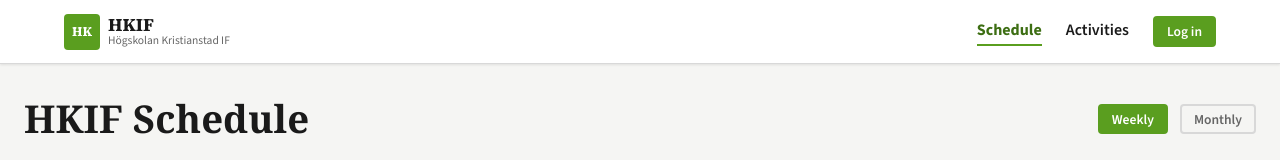
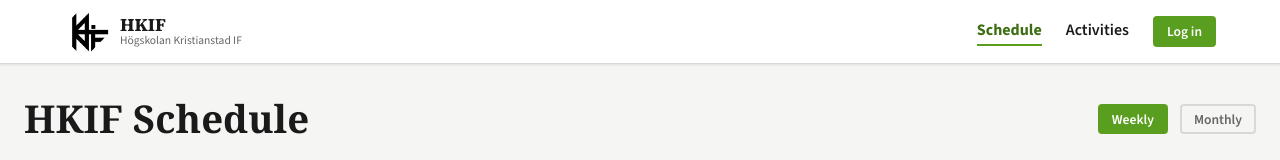
Before and after one commit to jasminerezai/hkif-web, a React (Vite) app in the folder client/: page / in a window 1280 px wide. Shown: the top 160 px of the page. Built offline with nearby package versions, Linux system fonts and the light colour scheme; no server answers.

Commit message:
added HKIF logo

```diff
--- a/client/src/components/Navbar.jsx
+++ b/client/src/components/Navbar.jsx
@@ -72,12 +72,12 @@ export default function Navbar() {
           {/* Clicking the brand always goes to home and closes
               the mobile menu if it's open */}
 
-          {/* Green square logo box */}
-          <div style={S.logoBox}>
-            <span style={S.logoLetters}>HK</span>
-          </div>
+          <img
+            src="/logo.jpg"
+            alt="HKIF logo"
+            style={S.logo}
+          />
 
-          {/* Text next to the logo */}
           <div>
             <span style={S.brandName}>HKIF</span>
             <span style={S.brandSub}>Högskolan Kristianstad IF</span>
@@ -221,40 +221,26 @@ const S = {
     // when the nav links take up a lot of space
   },
 
-  logoBox: {
-    width:          36,
-    height:         36,
-    borderRadius:   'var(--radius-sm)',
-    background:     'var(--color-primary)',
-    display:        'flex',
-    alignItems:     'center',
-    justifyContent: 'center',
-    flexShrink:     0,
-  },
+  logo: {
+    height: 48,
+    width: 'auto',
+    objectFit: 'contain',
+    flexShrink: 0,
+    },
 
-  logoLetters: {
-    color:      '#ffffff',
+  brandName: {
+    display: 'block',
     fontFamily: 'var(--font-serif)',
     fontWeight: 700,
-    fontSize:   '13px',
-    lineHeight: 1,
-  },
-
-  brandName: {
-    display:    'block',
-    // display: block makes the <span> stack vertically
-    // instead of sitting inline with brandSub
-    fontFamily: 'var(--font-serif)',
-    fontWeight: 700,
-    fontSize:   'var(--text-lg)',
-    color:      'var(--color-text)',
+    fontSize: 'var(--text-lg)',
+    color: 'var(--color-text)',
     lineHeight: 1.1,
   },
 
   brandSub: {
-    display:    'block',
-    fontSize:   'var(--text-xs)',
-    color:      'var(--color-text-muted)',
+    display: 'block',
+    fontSize: 'var(--text-xs)',
+    color: 'var(--color-text-muted)',
     lineHeight: 1.2,
   },
 
```
Also changed, not shown: client/public/logo.jpg (added).
